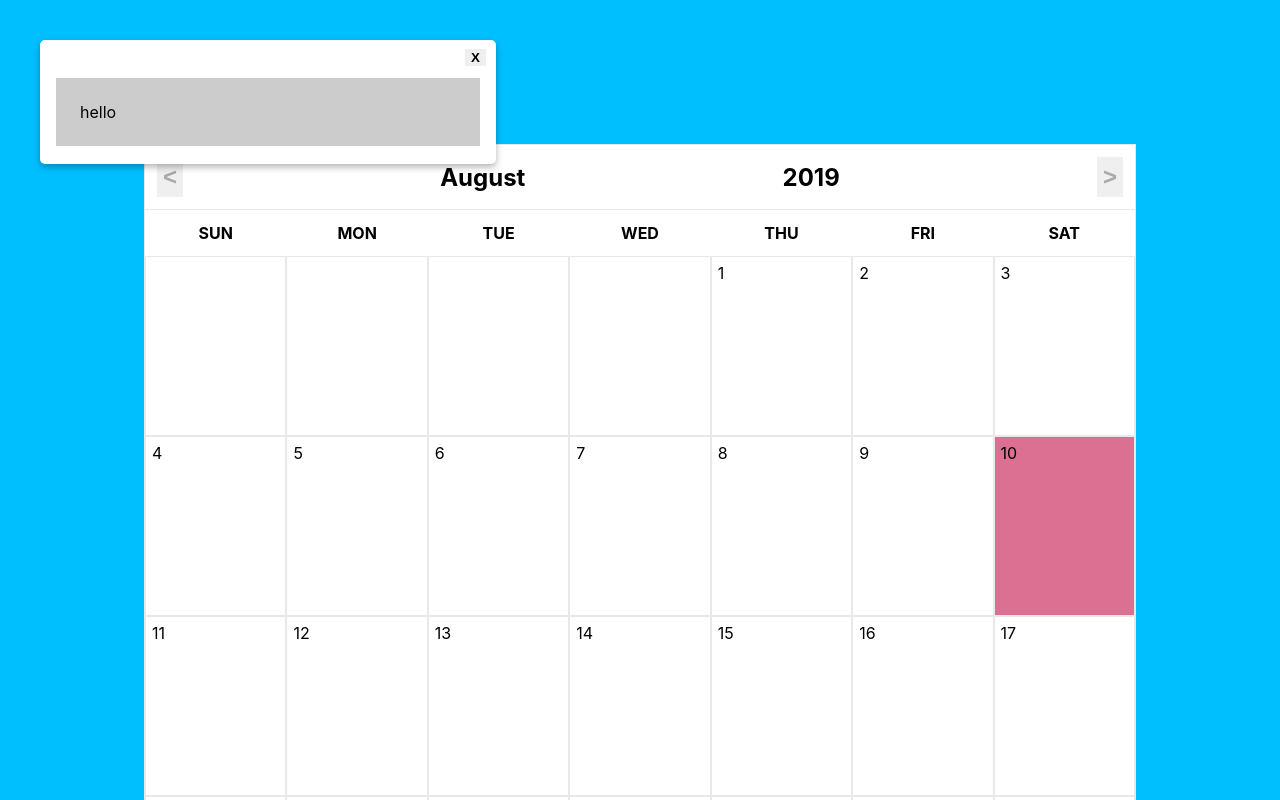
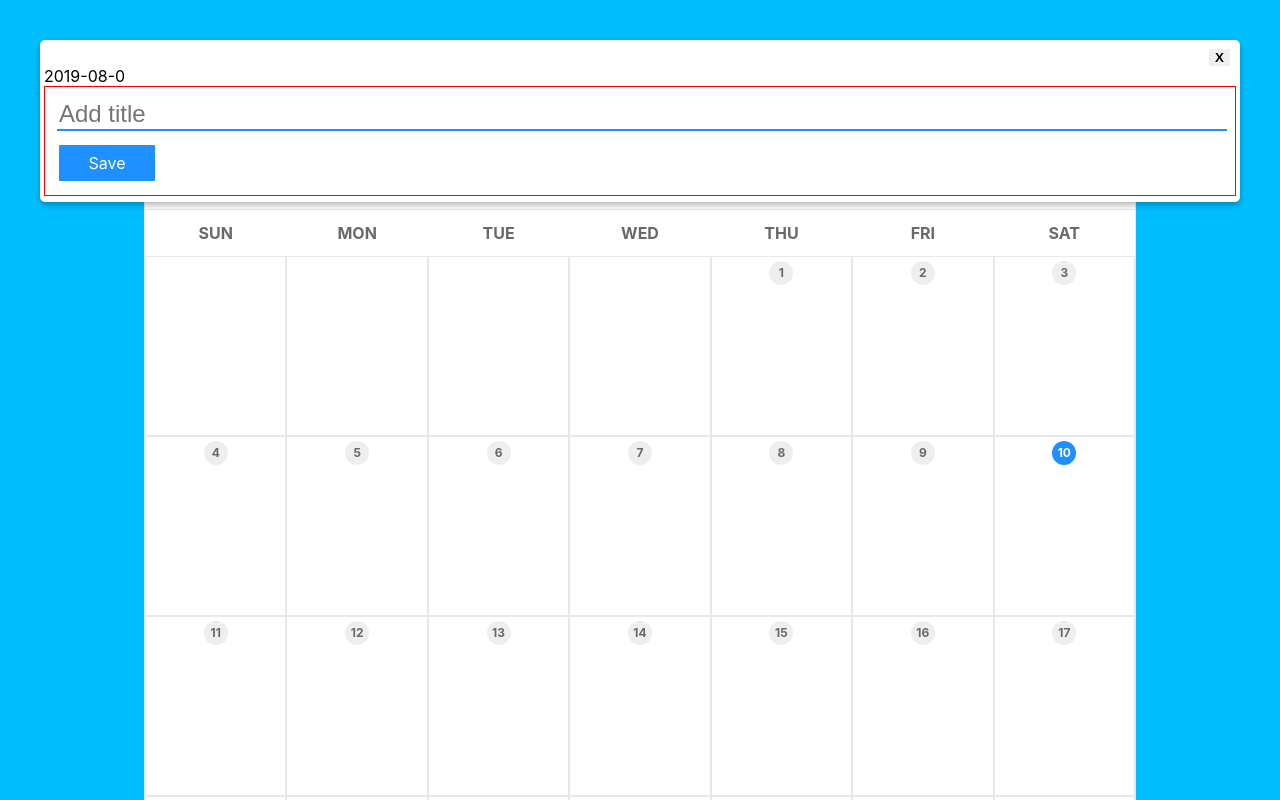
Before and after one commit to panama24/calendar, a React (Create React App) app: page / in a window 1280 px wide. Both pictures are taken after a click on the element 215 px from the left and 346 px from the top of the page. Shown: the top 800 px of the page. Built offline with nearby package versions, Linux system fonts and the light colour scheme.

Commit message:
lots of styling

```diff
--- a/src/App.js
+++ b/src/App.js
@@ -4,11 +4,13 @@ import { AppContainer } from './styles';
 import Calendar from './components/calendar';
 import Modal from './components/modal';
 import useModal from './components/modal/useModal';
+import Form from './components/form';
 
 function App() {
   const [currentDate, setCurrentDate] = useState(moment());
   const [firstDayOfMonth, setFirstDayOfMonth] = useState('');
   const [numberOfDaysInMonth, setNumberOfDaysInMonth] = useState(0);
+  const [selectedDay, setSelectedDay] = useState('');
 
   useEffect(() => {
     const firstDay = getFirstDay(currentDate);
@@ -49,10 +51,9 @@ function App() {
     const formattedNumber = ("0" + n).slice(-2);
     const dateStr = `${partialDate}-${formattedNumber}`;
 
+    setSelectedDay(dateStr);
     toggle();
-    return dateStr;
   };
-
 
   return (
     <AppContainer>
@@ -63,11 +64,10 @@ function App() {
         startIdx={startIdx}
         numberOfDaysInMonth={numberOfDaysInMonth}
       />
-      <Modal
-        isShowing={isShowing}
-        hide={toggle}
-        content='hello'
-      />
+      <Modal isShowing={isShowing} hide={toggle}>
+        {selectedDay}
+        <Form />
+      </Modal>
     </AppContainer>
   );
 }
--- a/src/components/calendar/index.js
+++ b/src/components/calendar/index.js
@@ -1,9 +1,11 @@
 import React from 'react';
+import moment from 'moment';
 import { generateWeeksArray } from './helpers';
 import {
   Day,
   Grid,
   Header,
+  Number,
   StyledNavigation,
   Week,
   Weekday,
@@ -28,19 +30,13 @@ const DaysOfWeek = () => (
 
 const Weeks = ({ date, handleDayClick, numberOfDaysInMonth, startIdx }) => {
   const weeksArray = generateWeeksArray(numberOfDaysInMonth, startIdx)
-
   return (
     <div>
       {weeksArray.map((week, weekIdx) => (
         <Week key={weekIdx}>
           {week.map((day, dayIdx) => (
-            <Day
-            key={dayIdx}
-            today={date.date() === day}
-            onClick={() => handleDayClick(day)}
-            onMouseDown={() => console.log('same as clicked?')}
-          >
-            {day}
+            <Day key={dayIdx} onClick={() => handleDayClick(day)}>
+              {day && <Number today={date.date() === day && moment().isSame(date, 'month')}>{day}</Number>}
             </Day>
           ))}
         </Week>
@@ -60,16 +56,10 @@ const Calendar = ({
   <Grid>
     <div>
       <Header>
-        <Navigation
-          icon={'<'}
-          onClick={() => handleNavigationClick('back')}
-        />
+        <Navigation icon={'<'} onClick={() => handleNavigationClick('back')} />
         <div>{date.format('MMMM')}</div>
         <div>{date.format('YYYY')}</div>
-        <Navigation
-          icon={'>'}
-          onClick={() => handleNavigationClick('forward')}
-        />
+        <Navigation icon={'>'} onClick={() => handleNavigationClick('forward')} />
       </Header>
       <DaysOfWeek />
       <Weeks
--- a/src/components/calendar/styles.js
+++ b/src/components/calendar/styles.js
@@ -13,14 +13,16 @@ const device = {
 };
 
 const GREY = '#E8E8E8';
+const DARK_GREY = '#696969';
 
 const Day = styled.div`
-  padding: 6px;
+  display: flex;
+  justify-content: center;
   border: 1px solid ${GREY};
-  background: ${({ today }) => today && "palevioletred"};
 `;
 
 const Grid = styled.div`
+  color: ${DARK_GREY};
   display: grid;
   background: white;
   border: 1px solid ${GREY};
@@ -38,10 +40,26 @@ const Header = styled.div`
   font-size: 24px;
 `;
 
+const Number = styled.span`
+  cursor: pointer;
+  text-align: center;
+  font-size: 12px;
+  font-weight: bold;
+  margin-top: 4px;
+  display: block;
+  height: 24px;
+  width: 24px;
+  line-height: 24px;
+  border-radius: 30px; /* or 50% */
+  background-color: #eee;
+  background: ${({ today }) => today && "dodgerBlue"};
+  color: ${({ today }) => today ? "white" : DARK_GREY};
+`;
+
 const StyledNavigation = styled.button`
   padding: 6px;
   border: none;
-  color: #A9A9A9;
+  color: ${DARK_GREY};
   cursor: pointer;
   font-size: 24px;
   font-weight: bold;
@@ -84,6 +102,7 @@ export {
   Day,
   Grid,
   Header,
+  Number,
   StyledNavigation,
   Week,
   Weekday,
--- /dev/null
+++ b/src/components/form/index.js
@@ -0,0 +1,53 @@
+import React from 'react';
+import styled from 'styled-components';
+
+const Form = () => (
+  <Wrapper>
+    <form>
+      <Label>
+        <StyledTextInput
+          name="title"
+          placeholder='Add title'
+          type="text"
+        />
+      </Label>
+      <Button type="submit" value="Submit">Save</Button>
+    </form>
+  </Wrapper>
+);
+
+export default Form;
+
+const Wrapper = styled.div`
+  padding: 12px;
+  border: 1px solid red;
+`;
+
+const Label = styled.label`
+  color: red;
+  margin-right: 24px;
+`;
+
+const StyledTextInput = styled.input`
+  border: none;
+  border-bottom: 2px solid dodgerBlue;
+  width: 100%;
+  line-height: 24px;
+  font-size: 24px;
+  margin-bottom: 12px;
+
+    &:focus {
+      outline: none;
+    }
+`;
+
+const Button = styled.a`
+  display: flex;
+  justify-content: center;
+  border-radius: 3px;
+  padding: 0.5rem 0;
+  width: 6rem;
+  background: dodgerBlue;
+  color: white;
+  border: 2px solid white;
+`;
--- a/src/components/modal/index.js
+++ b/src/components/modal/index.js
@@ -5,11 +5,10 @@ import {
   Body,
   Close,
   CloseWrapper,
-  Form,
   ModalContainer,
 } from './styles';
 
-const Modal = ({ content, hide, isShowing }) => isShowing ? ReactDOM.createPortal(
+const Modal = ({ children, hide, isShowing }) => isShowing ? ReactDOM.createPortal(
   <ModalContainer>
     <Body>
       <CloseWrapper>
@@ -17,9 +16,7 @@ const Modal = ({ content, hide, isShowing }) => isShowing ? ReactDOM.createPorta
           <span>X</span>
         </Close>
       </CloseWrapper>
-      <Form>
-        {content}
-      </Form>
+      {children}
     </Body>
   </ModalContainer>
   , document.body
--- a/src/components/modal/styles.js
+++ b/src/components/modal/styles.js
@@ -9,7 +9,6 @@ const ModalContainer = styled.div`
 `;
 
 const Body = styled.div`
-  width: 448px;
   padding: 6px 4px;
   display: flex;
   flex-direction: column;
@@ -34,17 +33,9 @@ const CloseWrapper = styled.span`
   margin-right: 6px;
 `;
 
-
-const Form = styled.div`
-  background: #ccc;
-  padding: 24px;
-  margin: 12px;
-`;
-
 export {
   Body,
   Close,
   CloseWrapper,
-  Form,
   ModalContainer,
 }
```
